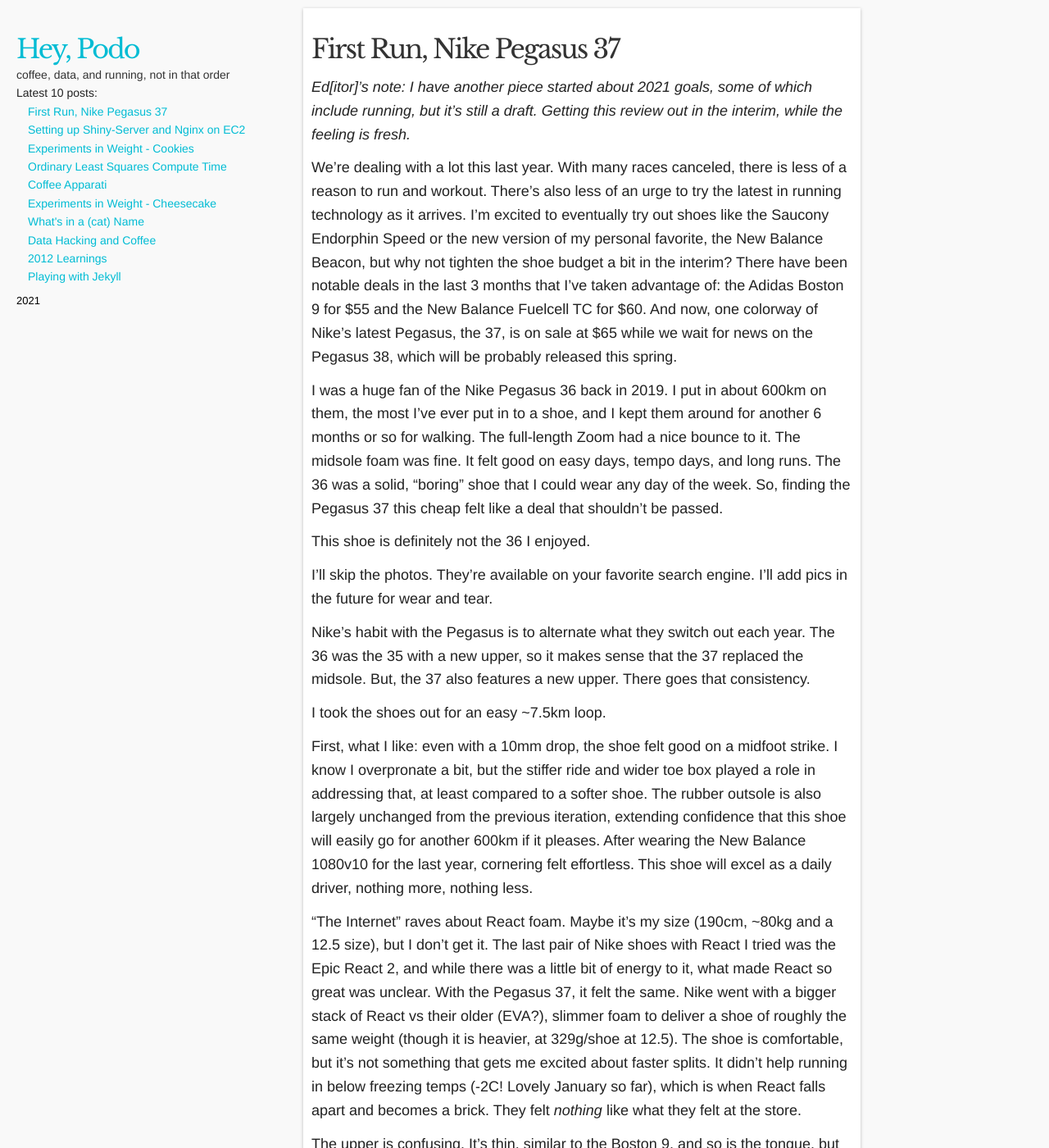
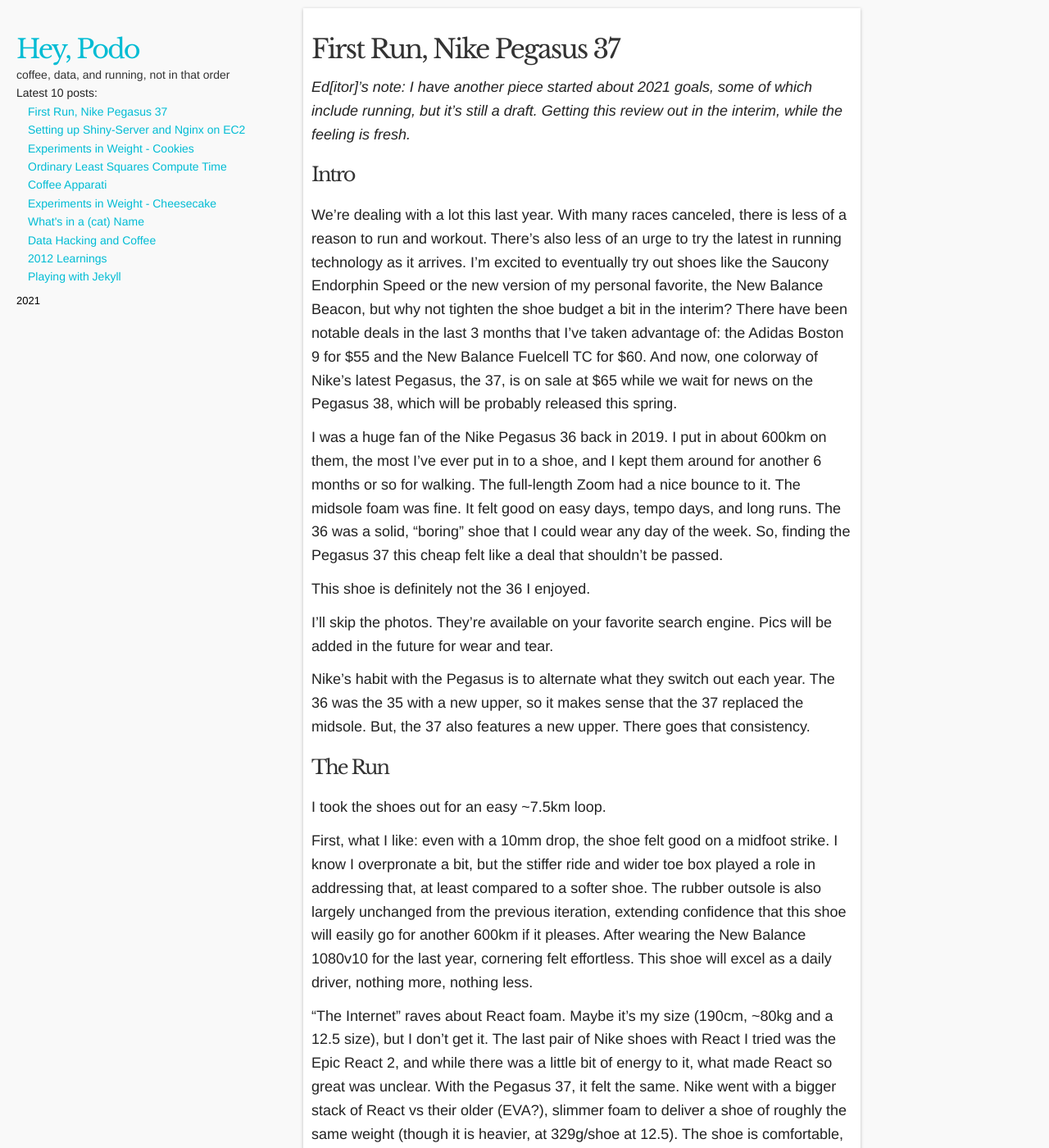
Before and after one commit to podopie/podopie.github.com, a Jekyll site: the page built from _posts/2021-01-23-nike_pegasus_37_first_impressions.md, in a window 1280 px wide and 1400 px high. Shown: the whole window at 82% size. Built offline with Jekyll 4.4.1, drawn with Linux system fonts in a browser that asks for light colours; nearby versions of some CDN libraries.

Commit message:
add some formatting to make this easier to read

```diff
--- a/_posts/2021-01-23-nike_pegasus_37_first_impressions.md
+++ b/_posts/2021-01-23-nike_pegasus_37_first_impressions.md
@@ -7,15 +7,19 @@
 
 _Ed[itor]'s note: I have another piece started about 2021 goals, some of which include running, but it's still a draft. Getting this review out in the interim, while the feeling is fresh._
 
+## Intro
+
 We're dealing with a lot this last year. With many races canceled, there is less of a reason to run and workout. There's also less of an urge to try the latest in running technology as it arrives. I'm excited to eventually try out shoes like the Saucony Endorphin Speed or the new version of my personal favorite, the New Balance Beacon, but why not tighten the shoe budget a bit in the interim? There have been notable deals in the last 3 months that I've taken advantage of: the Adidas Boston 9 for $55 and the New Balance Fuelcell TC for $60. And now, one colorway of Nike's latest Pegasus, the 37, is on sale at $65 while we wait for news on the Pegasus 38, which will be probably released this spring.
 
 I was a huge fan of the Nike Pegasus 36 back in 2019. I put in about 600km on them, the most I've ever put in to a shoe, and I kept them around for another 6 months or so for walking. The full-length Zoom had a nice bounce to it. The midsole foam was fine. It felt good on easy days, tempo days, and long runs. The 36 was a solid, "boring" shoe that I could wear any day of the week. So, finding the Pegasus 37 this cheap felt like a deal that shouldn't be passed.
 
 This shoe is definitely not the 36 I enjoyed.
 
-I'll skip the photos. They're available on your favorite search engine. I'll add pics in the future for wear and tear.
+I'll skip the photos. They're available on your favorite search engine. Pics will be added in the future for wear and tear.
 
 Nike's habit with the Pegasus is to alternate what they switch out each year. The 36 was the 35 with a new upper, so it makes sense that the 37 replaced the midsole. But, the 37 also features a new upper. There goes that consistency.
+
+## The Run
 
 I took the shoes out for an easy ~7.5km loop.
 
```
Also changed, not shown: other parts of _posts/2021-01-23-nike_pegasus_37_first_impressions.md (+2 -0 lines).
